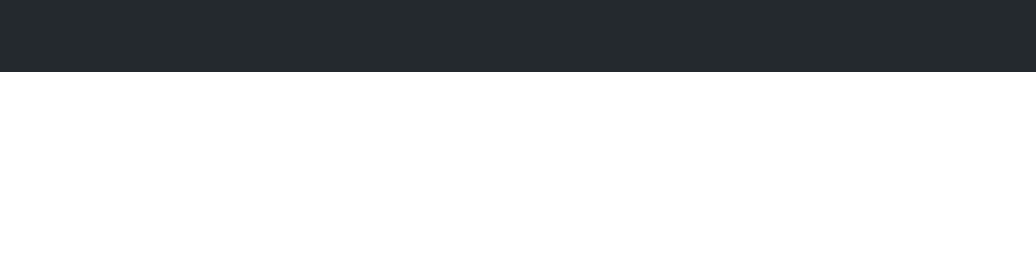
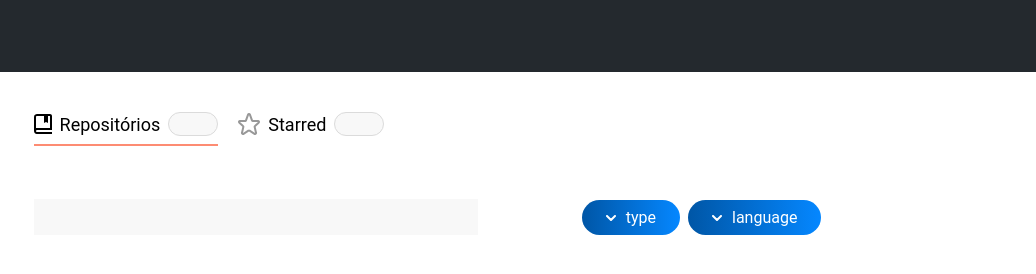
Before and after one commit to nadodev/github-project, a website built with Vite: page index.html in a window 1280 px wide. Shown: the full height of the page, 244-1280 px from the left. Built offline with nearby package versions, Linux system fonts and the light colour scheme.

Commit message:
feat: add tabs ,created button styles and filters

```diff
--- a/index.html
+++ b/index.html
@@ -45,9 +45,41 @@
                     </div>
                 </div>
             </article>
+            <div>
+                <article class="tabs">
+                    <div class="tabs__item active" data-tab="repositories">
+                        <img src="./assets/book.svg" alt="icone de livro" />
+                        Repositórios
+                        <span id="repositories_total">
+
+                        </span>
+                    </div>
+                    <div class="tabs__item " data-tab="starred">
+                        <img src="./assets/star.svg" alt="icone de uma estrela" />
+                        Starred
+                        <span id="starred_total">
+
+                        </span>
+                    </div>
+                </article>
+                <div class="filter">
+                    <div class="filter__search">
+                        <input type="text" id="search">
+                    </div>
+                    <article class="filter__buttons">
+                        <button class="button button__blue" id="btn_type">
+                            <img src="./assets/arrow-down.svg" alt="three" />
+                            type
+                        </button>
+                        <button class="button button__blue" id="btn_language">
+                            <img src="./assets/arrow-down.svg" alt="three" class="img_language" />
+                            language
+                        </button>
+                    </article>
+                </div>
+            </div>
         </main>
     </div>
-
     <script type="module" src="main.js"></script>
 </body>
 
--- a/scss/_home.scss
+++ b/scss/_home.scss
@@ -111,3 +111,87 @@ main {
         }
     }
   }
+
+  .filter {
+    display: flex;
+    flex-direction: column;
+    &__search {
+        max-width: 44.4rem;
+        width: 100%;
+        order: 2;
+
+        input {
+            width: 100%;
+            border: none;
+            background-color: #F8F8F8;
+            padding: 1rem;
+            font-size: 1.4rem
+        }
+    }
+    &__buttons {
+        order: 1;
+        display: flex;
+        gap: 0.8rem;
+        margin-top: 3.0rem;
+        margin-bottom: 2.8rem;
+    }
+
+    &__wrapper {
+        background-color: #fff;
+        box-shadow: 0px 0px 16px rgba(0, 0, 0, 0.1);
+        height: 100vh;
+        max-width: 428px;
+        width: 100%;
+        position: absolute;
+        top: 0;
+        opacity: 0;
+        left: -500px;
+
+        padding-left: 2.4rem;
+        padding-right: 2.4rem;
+
+        transition: all 0.3s ease-in-out;
+            &.active {
+                opacity: 1;
+                left: 0;
+            }
+        }
+
+    &__header {
+        display: flex;
+        justify-content: space-between;
+        margin-top: 6.0rem;
+        margin-bottom: 4.0rem;
+
+        h2 {
+            font-size: 2.4rem;
+            font-weight: bold;
+        }
+
+        button {
+            border: none;
+            background-color: transparent;
+            cursor: pointer;
+        }
+    }
+
+    &__body {
+        display: flex;
+        flex-direction: column;
+        gap: 1.4rem;
+    }
+
+    @media(min-width:1244px) {
+        flex-direction: row;
+        margin-top: 2.4rem;
+        align-items: center;
+        gap: 10.4rem;
+
+        &__search {
+            order: 1;
+        }
+        &__buttons {
+            order: 2;
+        }
+    }
+}
--- a/scss/base.scss
+++ b/scss/base.scss
@@ -1,3 +1,3 @@
 @import 'reset';
-@import './components/avatar';
+@import 'components/button', 'components/tabs', 'components/avatar';
 @import 'home';
--- /dev/null
+++ b/scss/components/_button.scss
@@ -0,0 +1,19 @@
+.button {
+    text-decoration: none;
+    border: none;
+    color: white;
+    display: flex;
+    align-items: center;
+    font-size: 1.6rem;
+    padding: 0.8rem 2.4rem;
+    gap: 1.0rem;
+    transition-duration: 0.4s;
+    cursor: pointer;
+    border-radius: 4.2rem;
+
+
+    &__blue {
+        background-image: linear-gradient(to right, #0056A6, #0587FF);
+        background-color: #0056A6;
+    }
+}
--- /dev/null
+++ b/scss/components/_tabs.scss
@@ -0,0 +1,56 @@
+.tabs {
+    margin-top: 4.0rem;
+    display: flex;
+    flex-direction: column;
+    justify-content: flex-start;
+    gap: 2.0rem;
+
+
+    &__item {
+        gap: 0.8rem;
+        display: flex;
+        align-items: center;
+        justify-content: space-between;
+        font-size: 1.6rem;
+        cursor: pointer;
+        border-bottom: 2px solid transparent;
+        padding-bottom: 0.8rem;
+        &.active {
+
+            border-bottom: 2px solid #FD8C73;
+            padding-bottom: 0.8rem;
+            color: #000;
+            font-size: 1.8rem;
+
+        }
+
+        svg {
+            width: 2.4rem;
+            height: 2.4rem;
+            color: #989898;
+        }
+
+        span {
+            border: 1px solid #DBDBDB;
+            background-color: #F8F8F8;
+            border-radius: 5.9rem;
+            display: flex;
+            height: 2.4rem;
+            justify-content: center;
+            align-items: center;
+            width: 5.0rem;
+            font-size: 1.4rem;
+        }
+    }
+
+    @media (min-width:380px) {
+        gap: 2.0rem;
+        flex-direction: row;
+        &__item {
+            font-size: 1.8rem;
+        }
+    }
+
+
+
+}
```
